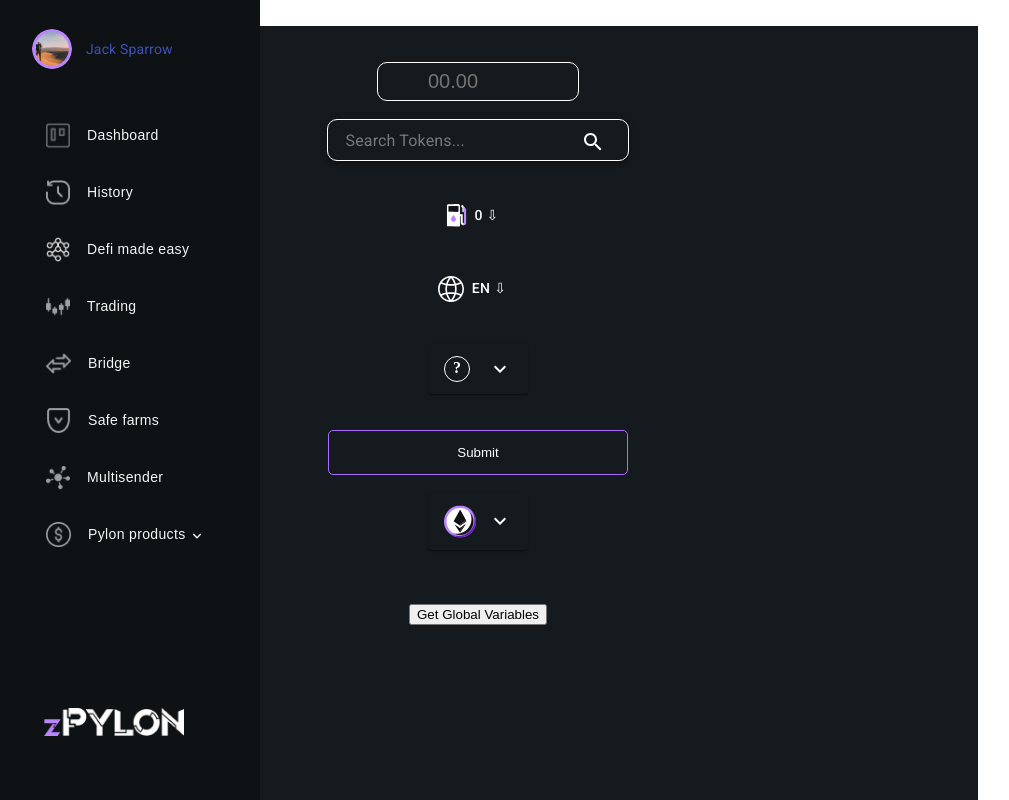
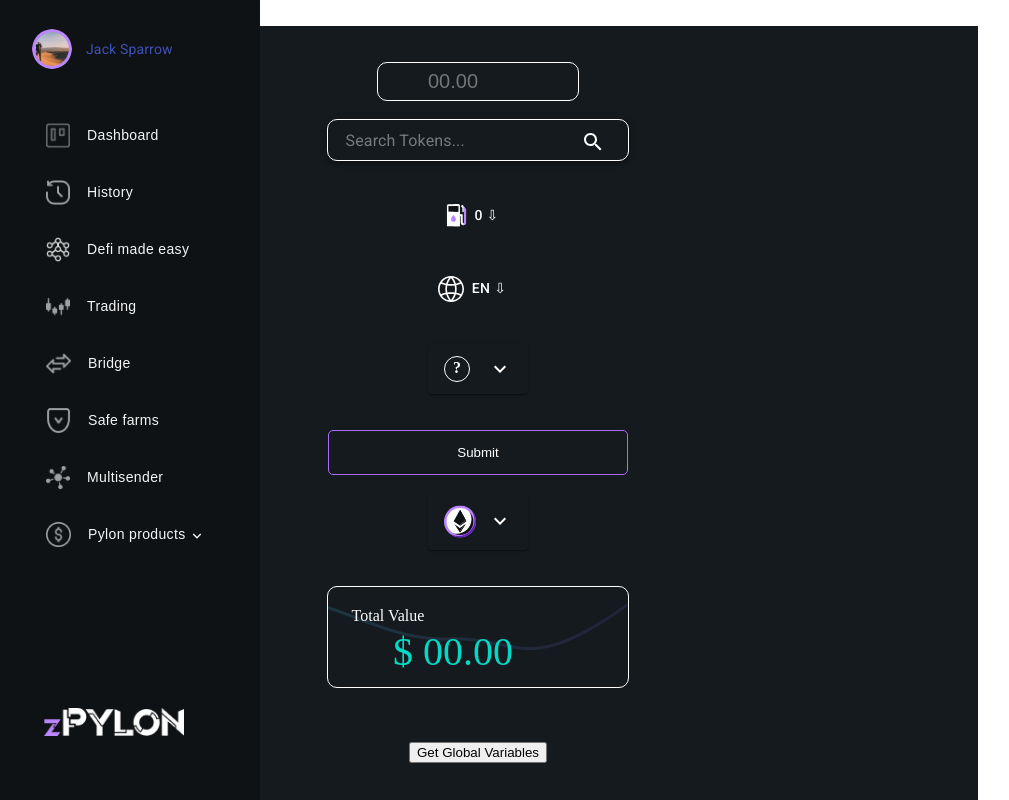
Before and after one commit to rohit12242/earnven, a React (Create React App) app: page /test in a window 1280 px wide. Shown: the top 800 px of the page, without its empty margins (30-1039 px from the left). Built offline with nearby package versions, Linux system fonts and the light colour scheme; no server answers.

Commit message:
totalValueBox Done

```diff
--- a/src/components/totalValueBox/index.js
+++ b/src/components/totalValueBox/index.js
@@ -1,11 +1,86 @@
 import React, { Component } from 'react'
+import Web3 from 'web3';
+import Curve from '../../assets/icons/curveTotalValueBox.png'
+import axios from 'axios'
 
 export default class index extends Component {
+
+    async componentWillMount(){
+        await this.loadWeb3();
+        await this.loadBlockchainData();
+
+    }
+
+    async loadWeb3() {
+        if (window.ethereum) {
+          window.web3 = new Web3(window.ethereum)
+          await window.ethereum.enable()
+        }
+        else if (window.web3) {
+          window.web3 = new Web3(window.web3.currentProvider)
+        }
+        else {
+          window.alert('Non-Ethereum browser detected. You should consider trying MetaMask!')
+        }
+    }
+
+    async loadBlockchainData(){
+        const web3 = window.web3;
+        const accounts = await web3.eth.getAccounts();
+        this.setState({account:accounts[0]})
+
+        await axios.get(`https://api.ethplorer.io/getAddressInfo/${this.state.account}?apiKey=freekey`,{},{})
+        .then(async(response) => {
+            var tokens = response.data.tokens;
+            var total= parseFloat(response.data.ETH.price.rate)*parseInt(web3.utils.fromWei(response.data.ETH.rawBalance,'ether')) ;
+            if(tokens!==undefined){
+                for(var i = 0; i<tokens.length; i++){
+
+                    if(tokens[i].tokenInfo.price!==false){
+                        total = total + parseFloat(tokens[i].tokenInfo.price.rate)*parseInt(web3.utils.fromWei(tokens[i].rawBalance,'ether'));
+                        console.log(tokens[i].tokenInfo.price.rate,parseInt(web3.utils.fromWei(tokens[i].rawBalance,'ether')))
+                    }
+                }
+            }
+
+            this.setState({totalValue: total.toFixed(2)})
+            console.log(total)
+    })
+
+    }
+
+    constructor(){
+        super()
+        this.state={
+            account:'',
+            totalValue: '00.00'
+        }
+    }
+
     render() {
         return (
-            <>
-
-            </>
+            <div style={{
+                        // background:Curve,
+                        backgroundImage:`url(${Curve})`,
+                        backgroundRepeat:'no-repeat',
+                        backgroundPositionY:'10px',
+                        backgroundPositionX:'-110px',
+                        width:'300px',
+                        height:'100px',
+                        border:'1px',
+                        borderStyle:'solid',
+                        borderColor:'white',
+                        borderRadius:'10px',
+                    }}>
+            {/* <img src={Curve}/> */}
+            <div style={{marginTop:'20px', marginRight:'180px'}}>
+                <font color='white'>Total Value</font>
+            </div>
+            <br/>
+            <div style={{ fontSize:'40px', marginTop:'-15px', marginRight:'180px', width:'250px'}}>
+                <font color='#03DAC6'>$ {this.state.totalValue}</font>
+            </div>
+            </div>
         )
     }
 }
--- a/src/screens/testingPage.js
+++ b/src/screens/testingPage.js
@@ -6,7 +6,7 @@ import LanguageDropDownMenu from '../components/languageDropDown/index'
 import HelpDropDownMenu from '../components/helpDropDown/index'
 import TransparentButton from '../components/TransparentButton'
 import NetworkDropDown from '../components/networkDropDown'
-
+import TotalValueBox from '../components/totalValueBox'
 import {data} from '../globalStore'
 
 export default class testingPage extends Component {
@@ -37,6 +37,9 @@ export default class testingPage extends Component {
                     <br/><br/>
                     <NetworkDropDown/>
 
+                    <br/><br/>
+                    <TotalValueBox/>
+
                     <br/><br/><br/>
                     <button
                     onClick={(e)=>{console.log(data)}}>
```
Also changed, not shown: src/assets/icons/curveTotalValueBox.png (added), src/assets/icons/curverTotalValueBox.svg (added).
